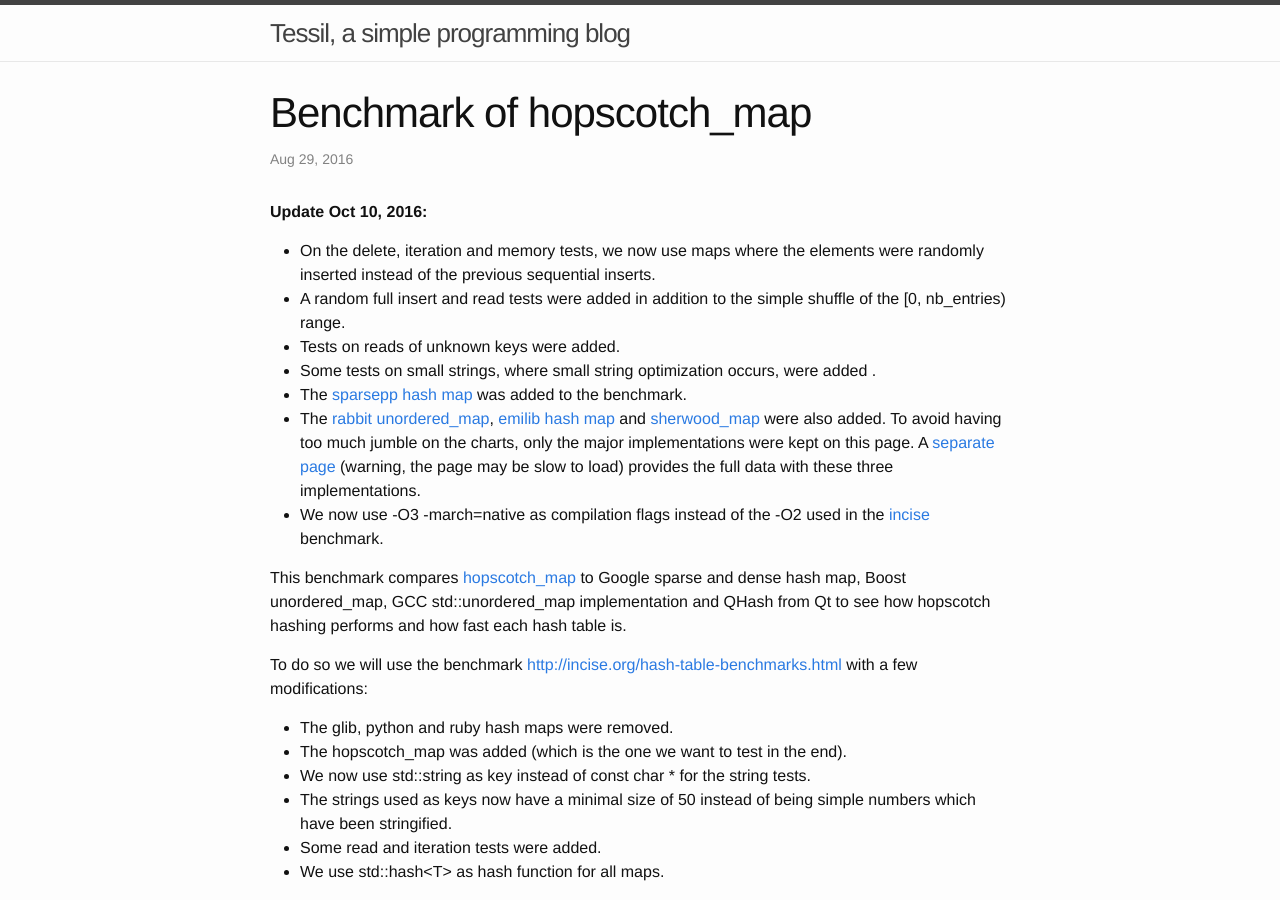
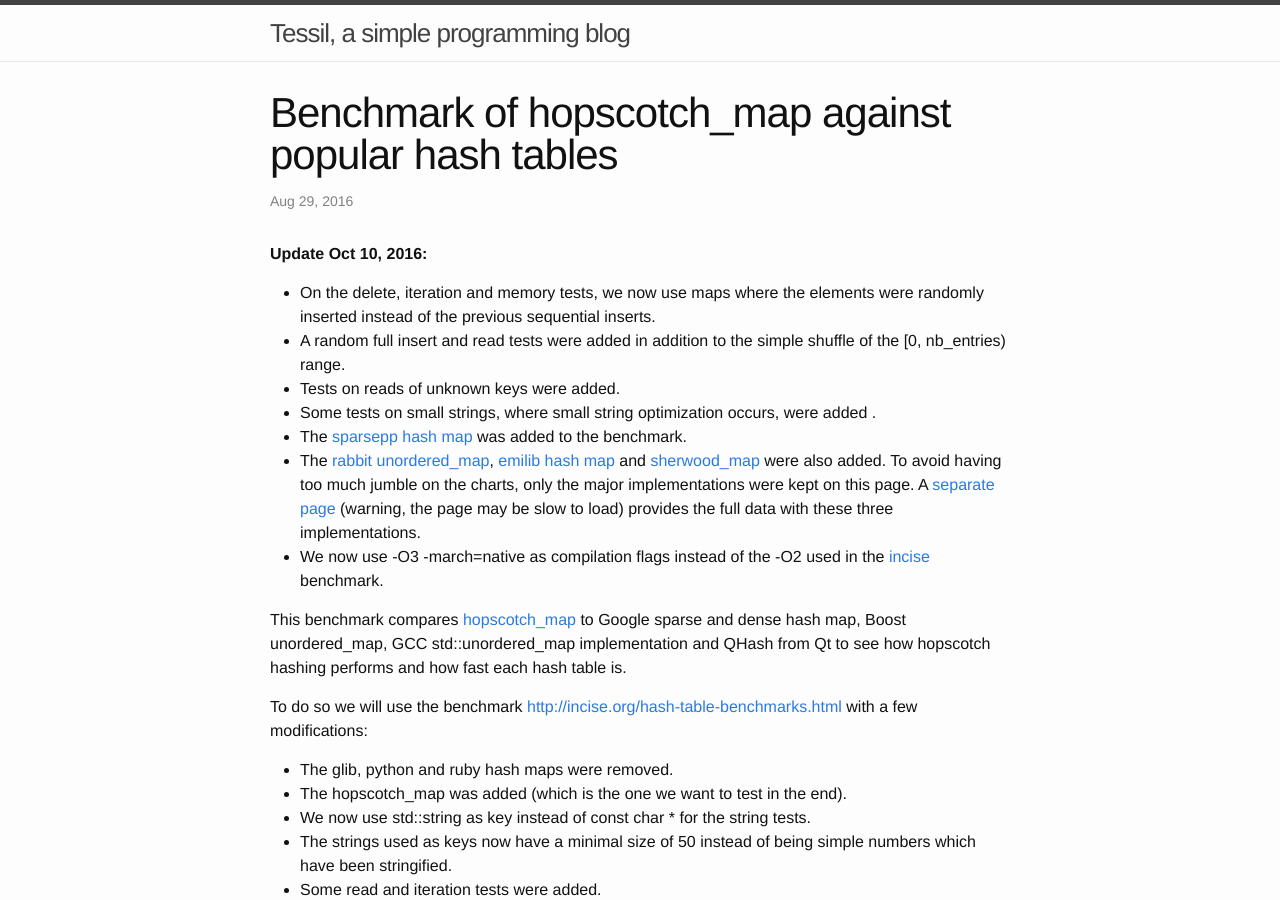
Before and after one commit to Tessil/tessil.github.io, a Jekyll site: the page built from _posts/2016-08-29-benchmark-hopscotch-map.md, in a window 1280 px wide and 900 px high. Built offline with Jekyll 4.4.1, drawn with Linux system fonts in a browser that asks for light colours; comment, search, counter and statistics services are not loaded.

```diff
--- a/_posts/2016-08-29-benchmark-hopscotch-map.md
+++ b/_posts/2016-08-29-benchmark-hopscotch-map.md
@@ -1,6 +1,6 @@
 ---
 layout: post
-title:  "Benchmark of hopscotch_map"
+title:  "Benchmark of hopscotch_map against popular hash tables"
 date:   2016-08-29 11:00:00 +0100
 comments: true
 ---
```
Also changed, not shown: _posts/2016-08-29-hopscotch-hashing.md (+1 -1 lines).
